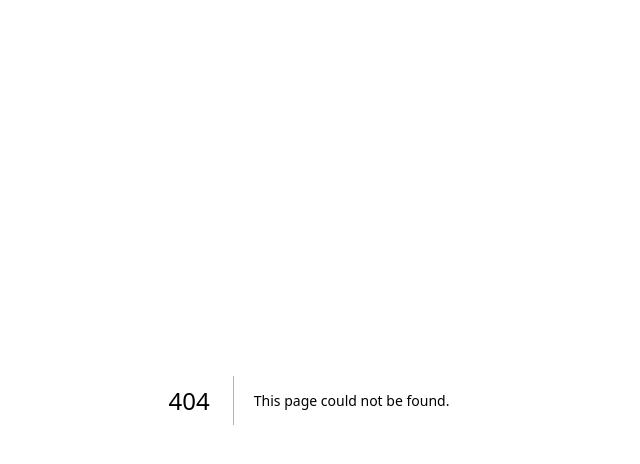
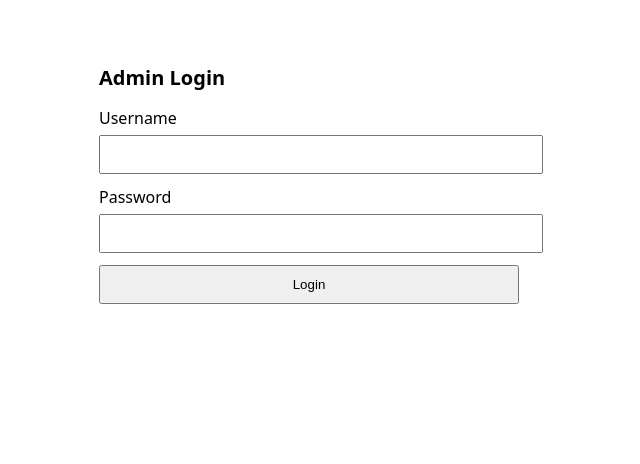
Before and after one commit to Annies0904/workwearyouhoIG, a Next.js app in the folder apps/web/: page /admin/login in a window 1280 px wide. Before the commit this address had no page. Shown: the top 464 px of the page, without its empty margins (331-971 px from the left). Built offline with nearby package versions, Linux system fonts and the light colour scheme.

Commit message:
Add admin login page with authentication logic

```diff
--- /dev/null
+++ b/apps/web/pages/admin/login.js
@@ -0,0 +1,74 @@
+import { useMemo, useState } from "react";
+import { useRouter } from "next/router";
+
+export default function AdminLoginPage() {
+  const router = useRouter();
+  const nextPath = useMemo(() => {
+    const n = router.query.next;
+    return typeof n === "string" && n.startsWith("/") ? n : "/admin/templates";
+  }, [router.query.next]);
+
+  const [username, setUsername] = useState("");
+  const [password, setPassword] = useState("");
+  const [err, setErr] = useState("");
+  const [loading, setLoading] = useState(false);
+
+  async function onSubmit(e) {
+    e.preventDefault();
+    setErr("");
+    setLoading(true);
+    try {
+      const r = await fetch("/api/admin/login", {
+        method: "POST",
+        headers: { "Content-Type": "application/json" },
+        body: JSON.stringify({ username, password }),
+      });
+      const j = await r.json().catch(() => ({}));
+      if (!r.ok) throw new Error(j?.error || "Login failed");
+      window.location.href = nextPath;
+    } catch (e2) {
+      setErr(e2?.message || "Login failed");
+    } finally {
+      setLoading(false);
+    }
+  }
+
+  return (
+    <div style={{ maxWidth: 420, margin: "64px auto", fontFamily: "system-ui, sans-serif" }}>
+      <h1 style={{ fontSize: 20, marginBottom: 16 }}>Admin Login</h1>
+
+      <form onSubmit={onSubmit}>
+        <label style={{ display: "block", marginBottom: 12 }}>
+          <div style={{ marginBottom: 6 }}>Username</div>
+          <input
+            value={username}
+            onChange={(e) => setUsername(e.target.value)}
+            style={{ width: "100%", padding: 10 }}
+            autoComplete="username"
+          />
+        </label>
+
+        <label style={{ display: "block", marginBottom: 12 }}>
+          <div style={{ marginBottom: 6 }}>Password</div>
+          <input
+            value={password}
+            onChange={(e) => setPassword(e.target.value)}
+            type="password"
+            style={{ width: "100%", padding: 10 }}
+            autoComplete="current-password"
+          />
+        </label>
+
+        {err ? <div style={{ color: "crimson", marginBottom: 12 }}>{err}</div> : null}
+
+        <button
+          type="submit"
+          disabled={loading}
+          style={{ width: "100%", padding: 10, cursor: "pointer" }}
+        >
+          {loading ? "Logging in..." : "Login"}
+        </button>
+      </form>
+    </div>
+  );
+}
```
